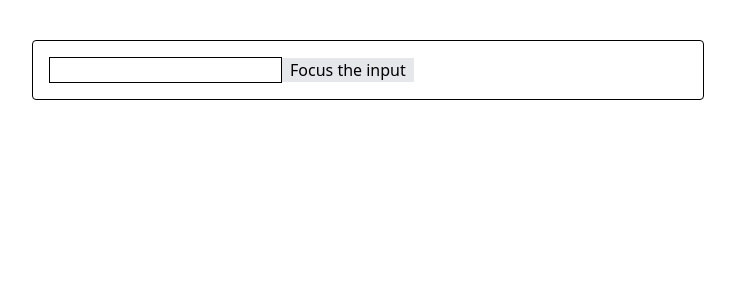
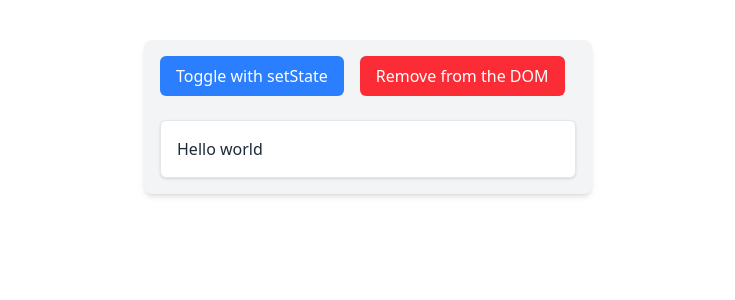
Before and after one commit to noyonalways/rnext-acc, a React (Vite) app: page / in a window 1280 px wide. Shown: the top 300 px of the page, without its empty margins (272-1007 px from the left). Built offline with nearby package versions, Linux system fonts and the light colour scheme.

Commit message:
feat: add state vs useRef comparison component
Add new component demonstrating differences between state-based and ref-based DOM

```diff
--- a/src/App.jsx
+++ b/src/App.jsx
@@ -1,4 +1,4 @@
-import ForwaredRefImperative from "@/components/forward-ref-imperative";
+import ToogleWithStateVsUseRef from "@/components/toggle-with-state-vs-use-ref";
 
 function App() {
   return (
@@ -11,7 +11,8 @@ function App() {
       {/* <CatFriendsDynamic /> */}
       {/* <ForwaredRefUnderstand /> */}
       {/* <ForwaredRefUnderstandOld /> */}
-      <ForwaredRefImperative />
+      {/* <ForwaredRefImperative /> */}
+      <ToogleWithStateVsUseRef />
     </>
   );
 }
--- /dev/null
+++ b/src/components/toggle-with-state-vs-use-ref/index.jsx
@@ -0,0 +1,39 @@
+import { useRef, useState } from "react";
+
+const ToogleWithStateVsUseRef = () => {
+  const [show, setShow] = useState(true);
+  const ref = useRef(null);
+
+  return (
+    <div className="mx-auto mt-10 max-w-md rounded-lg bg-gray-100 p-4 shadow-md">
+      <div className="mb-6 space-x-4">
+        <button
+          className="rounded-md bg-blue-500 px-4 py-2 text-white transition-colors hover:bg-blue-600"
+          onClick={() => {
+            setShow(!show);
+          }}
+        >
+          Toggle with setState
+        </button>
+        <button
+          className="rounded-md bg-red-500 px-4 py-2 text-white transition-colors hover:bg-red-600"
+          onClick={() => {
+            ref.current.remove();
+          }}
+        >
+          Remove from the DOM
+        </button>
+      </div>
+      {show && (
+        <p
+          ref={ref}
+          className="rounded-md border border-gray-200 bg-white p-4 text-gray-800 shadow-sm"
+        >
+          Hello world
+        </p>
+      )}
+    </div>
+  );
+};
+
+export default ToogleWithStateVsUseRef;
```
Also changed, not shown: 1 other file (tests, documents, lock files or other folders).
